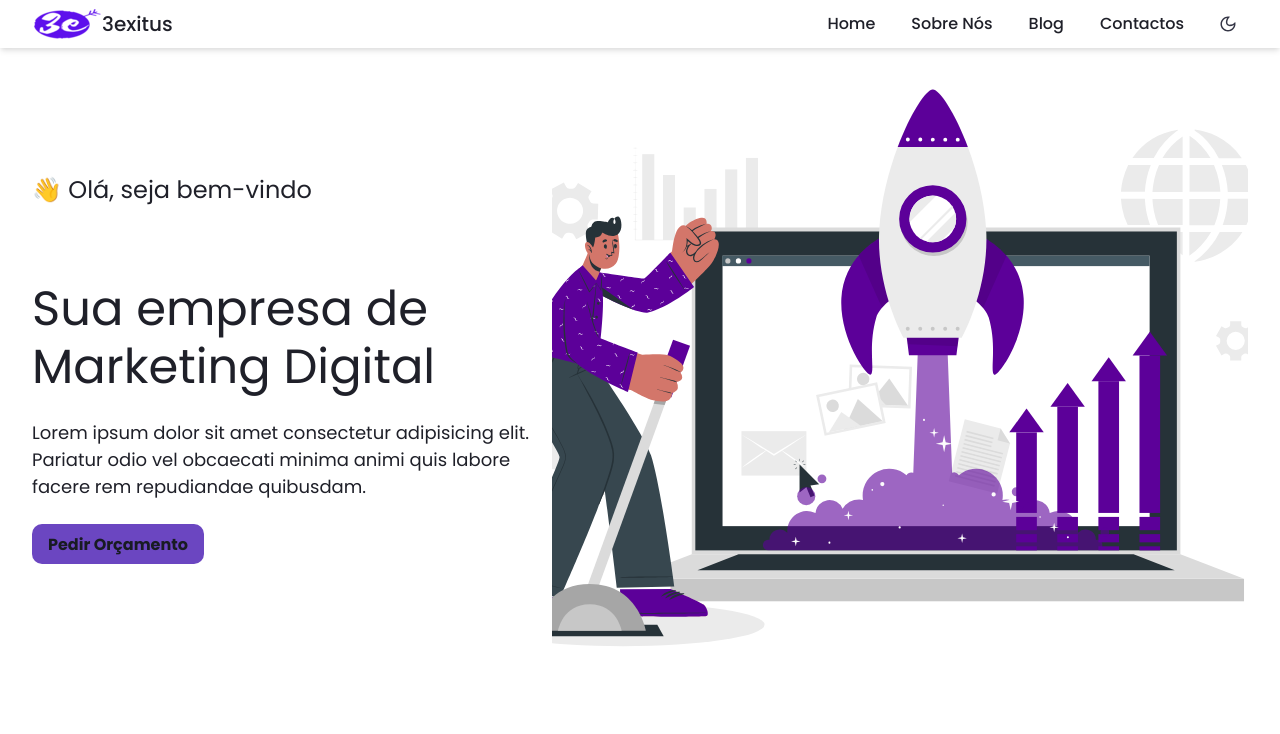
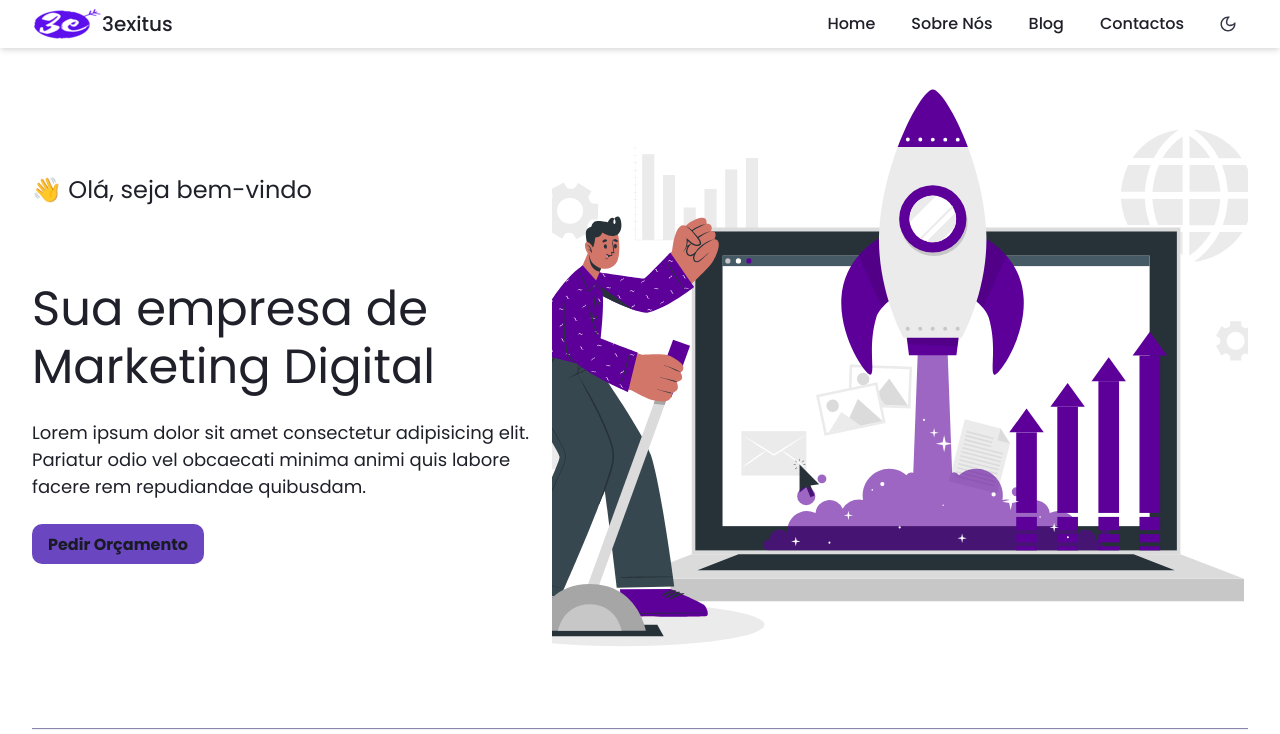
Before and after one commit to Edualicerces10/3exitusrepo, a Next.js app: page / in a window 1280 px wide. Shown: the top 734 px of the page. Built offline with nearby package versions, Linux system fonts and the light colour scheme.

Commit message:
add divider in hero component

```diff
--- a/src/components/Hero/index.tsx
+++ b/src/components/Hero/index.tsx
@@ -8,9 +8,12 @@ import {
     Text,
   } from '@chakra-ui/react';
 import BudgetButton from '../BadgetButton';
+import DividerSections from '../DividerSections';
 
   export default function HeroSection() {
     return (
+        <>
+
       <Stack minH={'80vh'} direction={{ base: 'column', md: 'row' }}>
         <Flex align={'center'} justify={'center'}>
           <Stack spacing={6} maxW={'lg'}>
@@ -42,5 +45,7 @@ import BudgetButton from '../BadgetButton';
           />
         </Flex>
       </Stack>
+        <DividerSections />
+        </>
     );
   }
```
